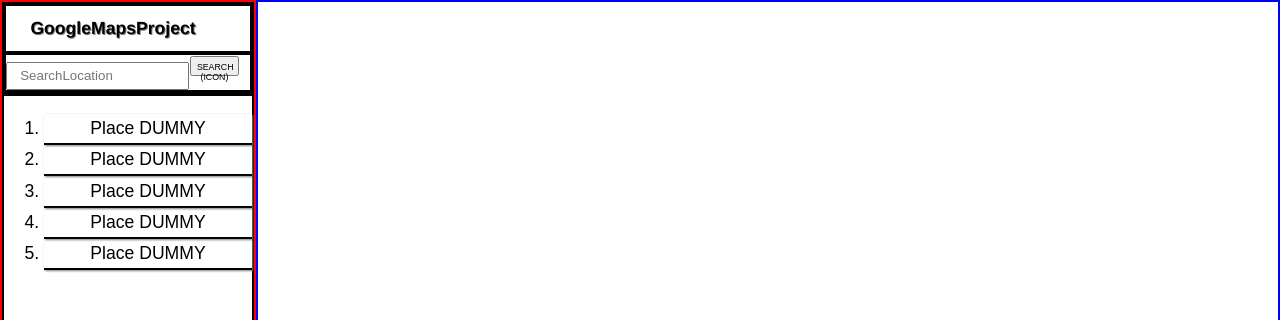
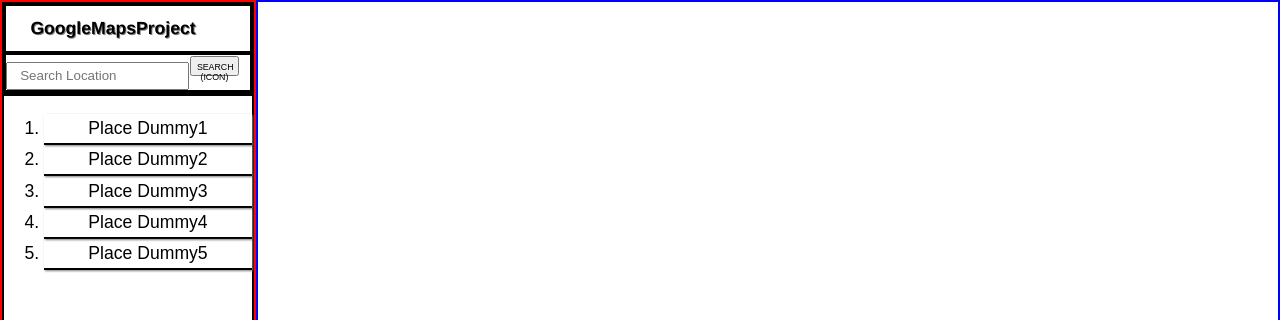
Before and after one commit to BiniCodes/Google-Maps-React-Project, a React (Create React App) app: page / in a window 1280 px wide. Shown: the top 320 px of the page. Built offline with nearby package versions, Linux system fonts and the light colour scheme.

Commit message:
Added locations component

```diff
--- a/src/App.js
+++ b/src/App.js
@@ -1,40 +1,26 @@
 import React, { Component } from 'react';
 import './App.css';
+import Locations from'./components/locations.js';
+
 
 class App extends Component {
+
+  state ={
+    locations: [
+      {name: 'Place Dummy1'},
+      {name:'Place Dummy2'},
+      {name:'Place Dummy3'},
+      {name:'Place Dummy4'},
+      {name:'Place Dummy5'},
+    ]
+  }
+
   render() {
+
     return (
       <div className="App">
         <div className='container'>
-          <div className='containerList'>
-
-            <div className='containerSearchField'>
-
-              <div className='titleOfApp'>
-                  <h1 >GoogleMapsProject</h1>
-              </div>
-
-              <div className='inputAndFilterArea'>
-                    <form>
-                      <input type="text" placeholder="SearchLocation"
-                      />
-                      <button type="submit">SEARCH (ICON)</button>
-                    </form>
-              </div>
-            </div>
-
-          <div className='search-location-results'>
-            <ol className='location-list'>
-              <li className='locationListItem'>Place DUMMY</li>
-              <li className='locationListItem'>Place DUMMY</li>
-              <li className='locationListItem'>Place DUMMY</li>
-              <li className='locationListItem'>Place DUMMY</li>
-              <li className='locationListItem'>Place DUMMY</li>
-            </ol>
-
-          </div>
-
-        </div>
+            <Locations places = {this.state.locations}/>
         <div className='containerMap'>
           <div className='mapContainer'>
             <div className='map'>
--- /dev/null
+++ b/src/components/locations.js
@@ -0,0 +1,60 @@
+import React, { Component } from 'react';
+
+class Locations extends Component{
+
+	state = {
+		query:''
+	}
+
+	updateQuery = (query) => {
+		//Updating the query while typing in the input field
+		this.setState({query})
+	}
+
+	render(){
+	    const places = this.props.places;
+	    const { query } = this.state
+
+	    let showingPlaces;
+	    if(query){
+			showingPlaces = places.filter(()=> query.test(places.name))
+		} else{
+			showingPlaces = places;
+			console.log(places);
+		}
+
+		return(
+          <div className='containerList'>
+	            <div className='containerSearchField'>
+	              <div className='titleOfApp'>
+	                  <h1 >GoogleMapsProject</h1>
+	              </div>
+
+	              <div className='inputAndFilterArea'>
+	                    <form>
+	                      <input
+	                      type="text"
+	                      placeholder="Search Location"
+	                      value={this.state.query}
+	                      onChange={(e) => this.updateQuery(e.target.value)}
+	                      />
+	                      <button type="submit">SEARCH (ICON)</button>
+	                    </form>
+	              </div>
+	            </div>
+
+	          <div className='search-location-results'>
+		            <ol className='location-list'>
+		            {
+		                showingPlaces.map(place =>
+		                    <li key={place.name} className='locationListItem'>{ place.name }</li>
+		                    )
+		            }
+		            </ol>
+	          </div>
+	        </div>
+		)
+	}
+}
+
+export default Locations;
```
